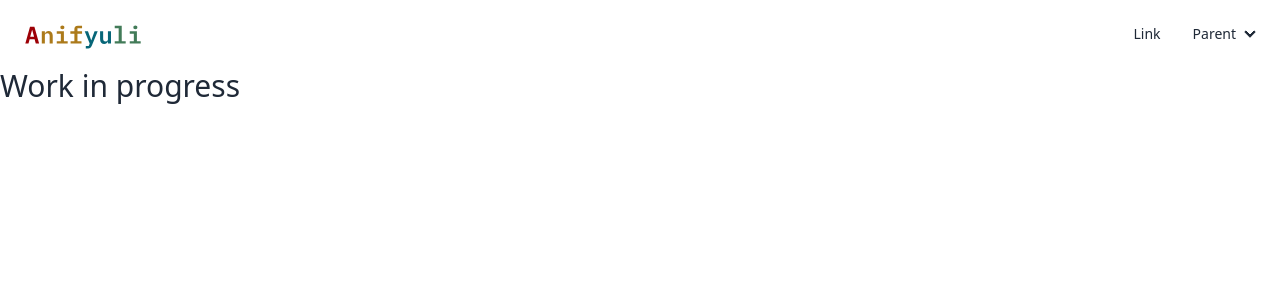
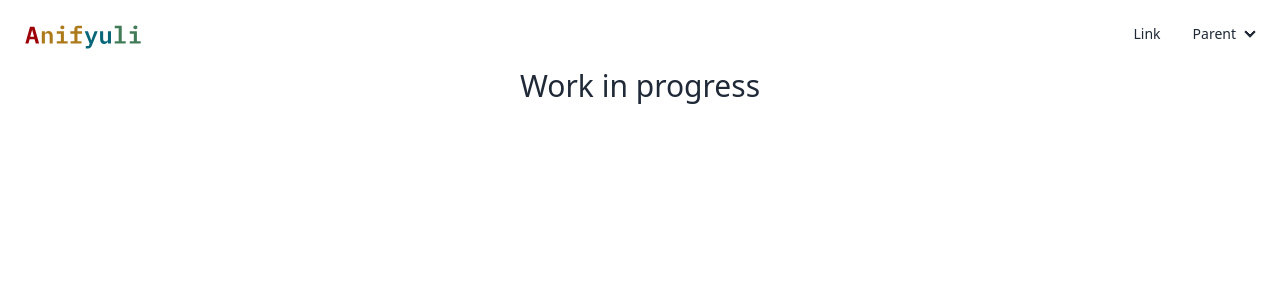
Before and after one commit to Anifyuli/Anifyuli.github.io, a Vue app: page / in a window 1280 px wide. Shown: the top 300 px of the page. Built offline with nearby package versions, Linux system fonts and the light colour scheme.

Commit message:
upd: solve deploy problems

```diff
--- a/package.json
+++ b/package.json
@@ -1,14 +1,17 @@
 {
   "name": "anifyuli-github-io",
+  "homepage": "https://anifyuli.github.io/",
   "private": true,
   "version": "0.0.0",
   "type": "module",
   "scripts": {
     "dev": "vite",
     "build": "vite build",
-    "preview": "vite preview"
+    "preview": "vite preview",
+    "deploy-gh" : "gh-pages -d dist"
   },
   "dependencies": {
+    "gh-pages": "^6.1.1",
     "lucide-vue-next": "^0.439.0",
     "theme-change": "^2.5.0",
     "vue": "^3.5.10"
--- a/src/App.vue
+++ b/src/App.vue
@@ -4,7 +4,7 @@ import Navbar from './components/Navbar.vue';
 
 <template>
   <Navbar></Navbar>
-  <h1>Work in progress</h1>
+  <h1 style="text-align: center;">Work in progress</h1>
 </template>
 
 <style scoped></style>
```
Also changed, not shown: 1 other file (tests, documents, lock files or other folders).
